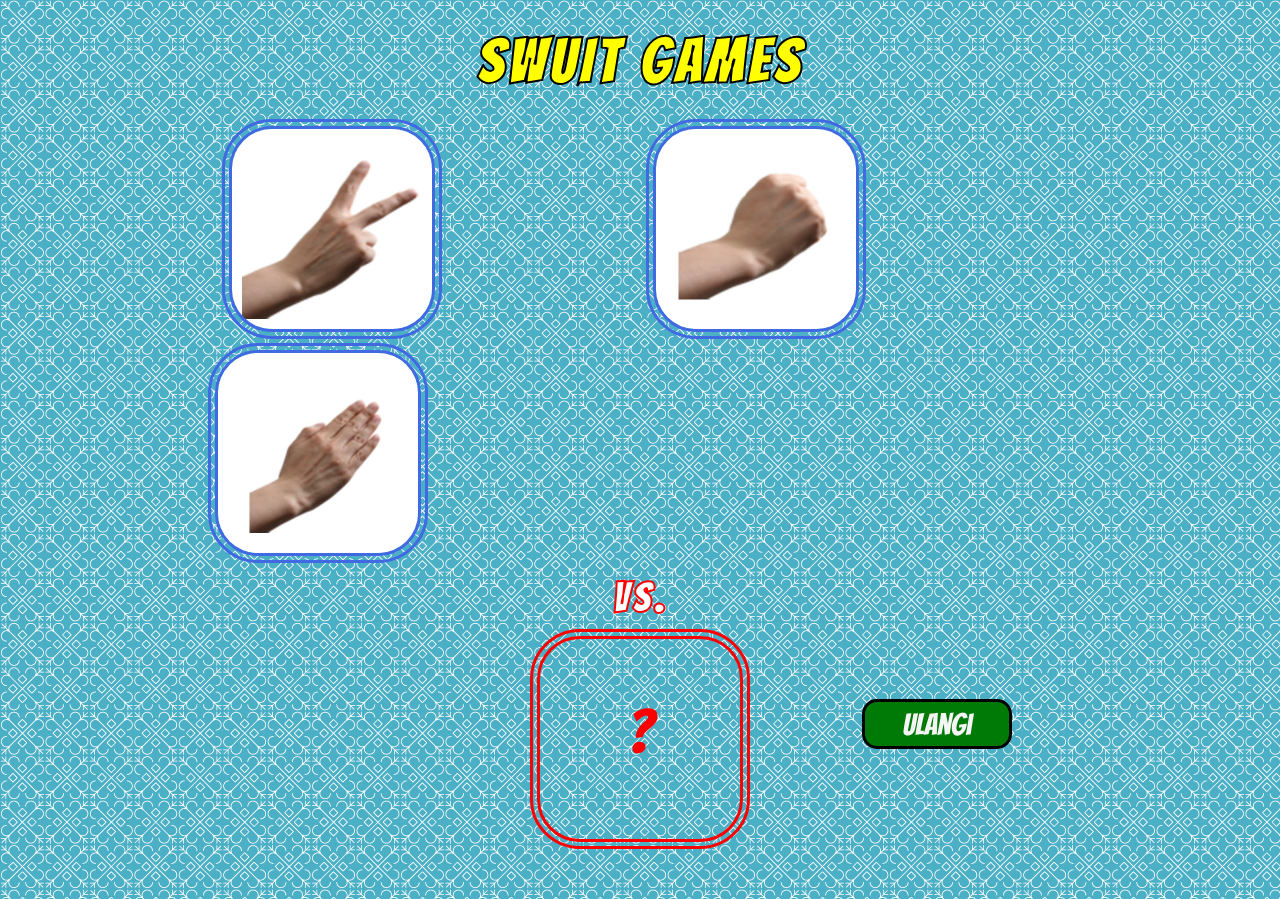
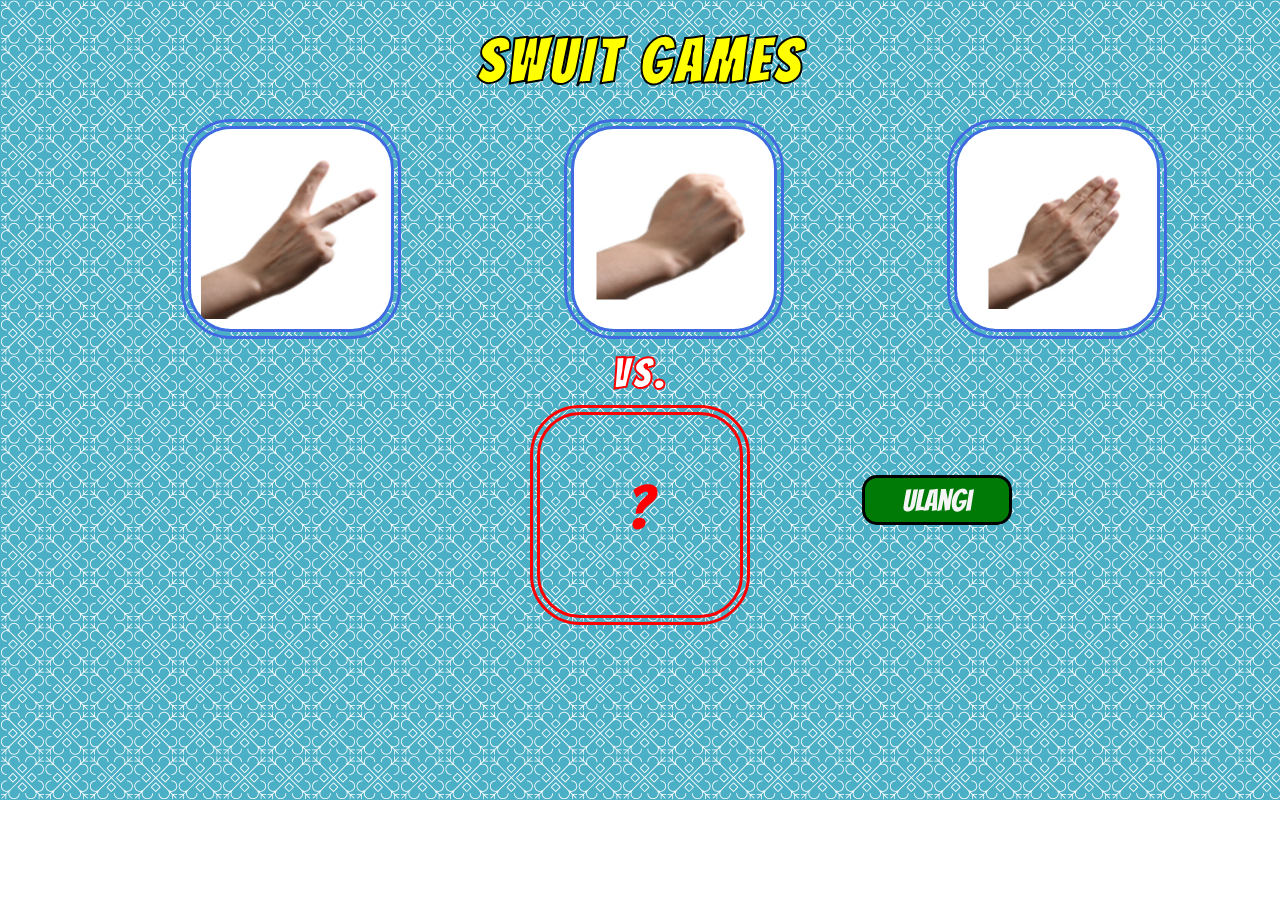
Before and after one commit to fauziapriana29/GAME_SWUIT_JEPANG, a plain HTML site: page index.html in a window 1280 px wide. After the commit the page ends 800 px from the top, so only its background shows below. Drawn offline with Linux system fonts and the light colour scheme.

Commit message:
set padding to position

```diff
--- a/style.css
+++ b/style.css
@@ -19,8 +19,9 @@ body {
 }
 .container1 div {
     display: inline-block;
-    margin-left: 200px;
-}.container1 .gb1 {
+    margin-left: 159px;
+}
+.container1 .gb1 {
     padding-left: 14px;
 }
 .user {
```
